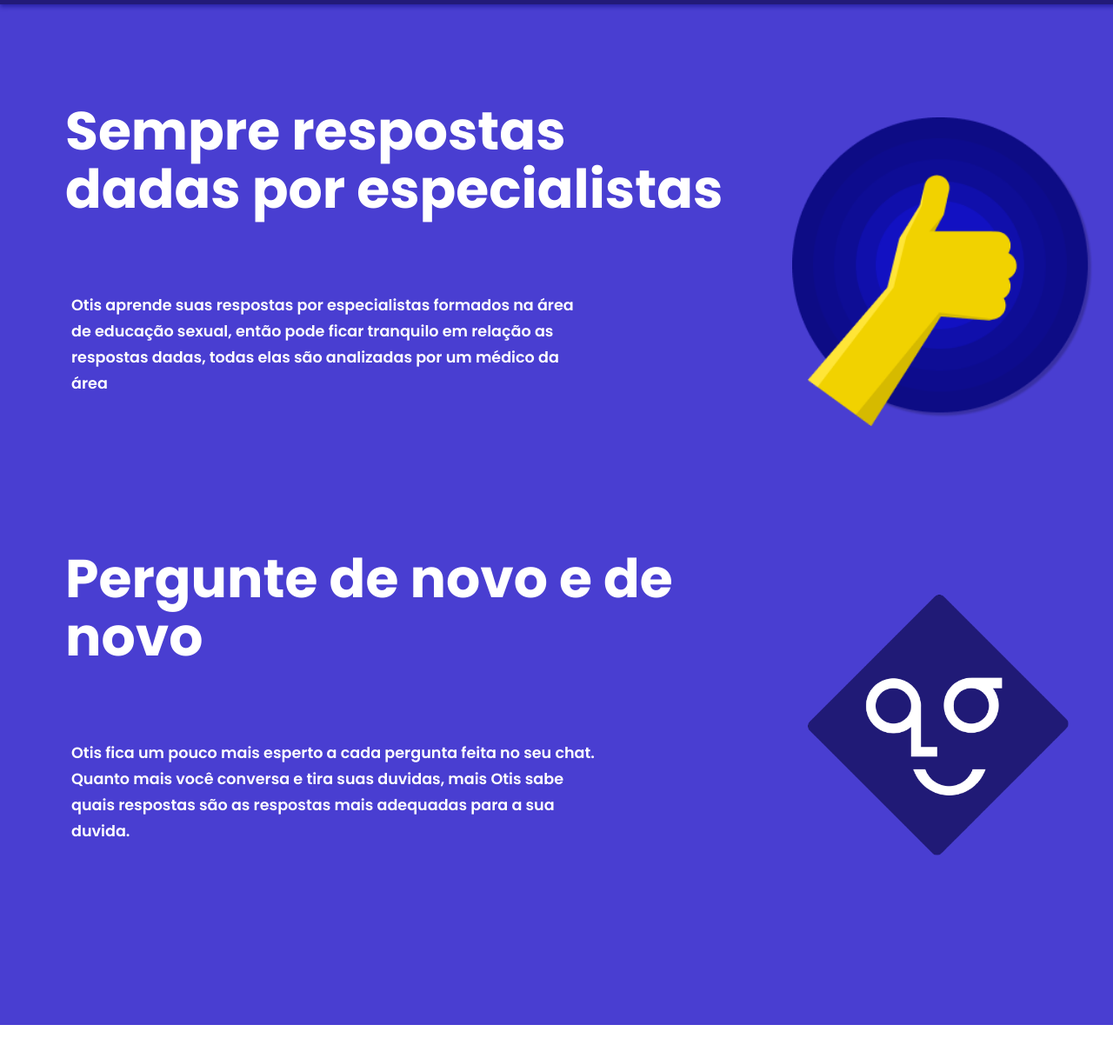
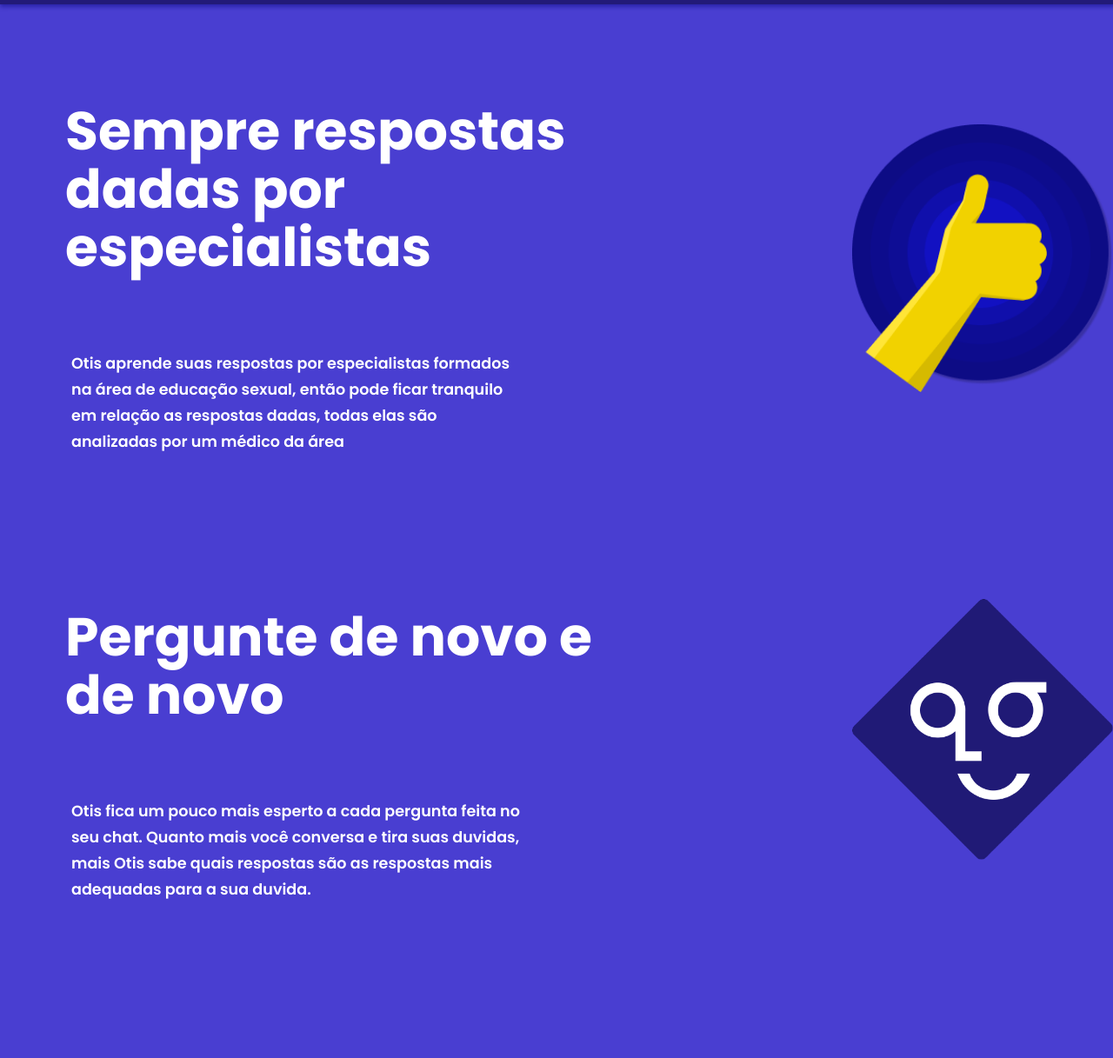
Before and after one commit to pedrocsampaio/OTIS, a plain HTML site: page sobreotis.html in a window 1280 px wide. Shown: the part 61-1278 px from the top of the page at 87% size. Before the commit the page ends 1240 px from the top, so only its background shows below. Drawn offline with Linux system fonts and the light colour scheme; files that its build step writes are made by us from their sources; files whose address does not match are found by name.

Commit message:
Update style.css

```diff
--- a/style.css
+++ b/style.css
@@ -127,6 +127,7 @@ header .navegation li a{
 .IMG {
     position: absolute;
     width: 45%;
+    bottom: 13%;
     right: -16%;
     bottom: -3px;
     transform: perspective(7.5cm) rotateX(0deg) rotateY(354.5deg);
@@ -139,20 +140,22 @@ header .navegation li a{
 }
 
 .IMG2 {
-    position: absolute;
-    right: -439px;
-    bottom: 682px;
+    position: relative;
+    width: 90%;
+    margin-top: 68%;
+    margin-left: 100%;
+
 }
 
 .IMG2 img {
-    width: 120%;
+    width: 300px;
 }
 
 .IMG3 {
-    position: absolute;
-    right: -469px;
-    bottom: 188px;
-    box-shadow: 0px 0px 0px darkblue;
+    position: relative;
+    width: 90%;
+    margin-top: 250%;
+    margin-right: 110%;
 }
 
 .IMG3 img{
```
